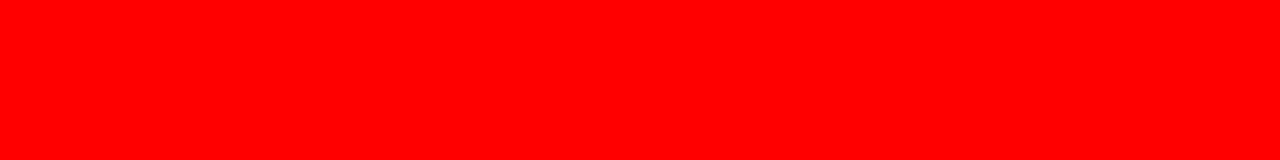
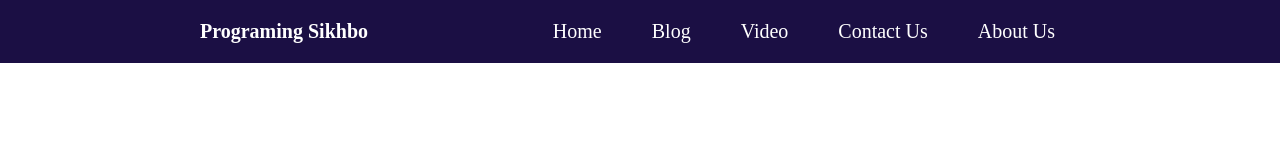
Before and after one commit to WD-ali/second-website, a plain HTML site: page index.html in a window 1280 px wide. Drawn offline with Linux system fonts and the light colour scheme.

Commit message:
third commit

```diff
--- a/index.html
+++ b/index.html
@@ -8,6 +8,18 @@
     <link rel="stylesheet" href="style.css">
 </head>
 <body>
+   <nav>
+    <div class="header">
+        <h1>Programing Sikhbo</h1>
+    </div>
 
+    <ul>
+        <li><a href="#">Home</a></li>
+        <li><a href="#">Blog</a></li>
+        <li><a href="#">Video</a></li>
+        <li><a href="#">Contact Us</a></li>
+        <li><a href="#">About Us</a></li>
+    </ul>
+   </nav>
 </body>
 </html>
--- a/style.css
+++ b/style.css
@@ -1,3 +1,44 @@
-body{
-    background-color:red;
+*{
+    margin:0px;
+    padding:0px;
 }
+
+
+nav{
+    display:flex;
+    justify-content: space-between;
+    background-color:#1B0F44;
+    padding:10px 200px;
+    align-items:center;
+
+}
+
+nav .header h1{
+    color:white;
+    font-size:20px;
+}
+
+nav ul {
+    display:flex;
+
+}
+
+nav ul li {
+    list-style:none;
+    margin:10px 5px;
+
+}
+
+nav ul li a{
+    text-decoration:none;
+    color:white;
+    font-size:20px;
+   padding:10px 20px;
+   transition:0.5s;
+}
+
+nav ul li a:hover{
+    background-color:black;
+    color:red;
+    border-radius:5px;
+}
```
